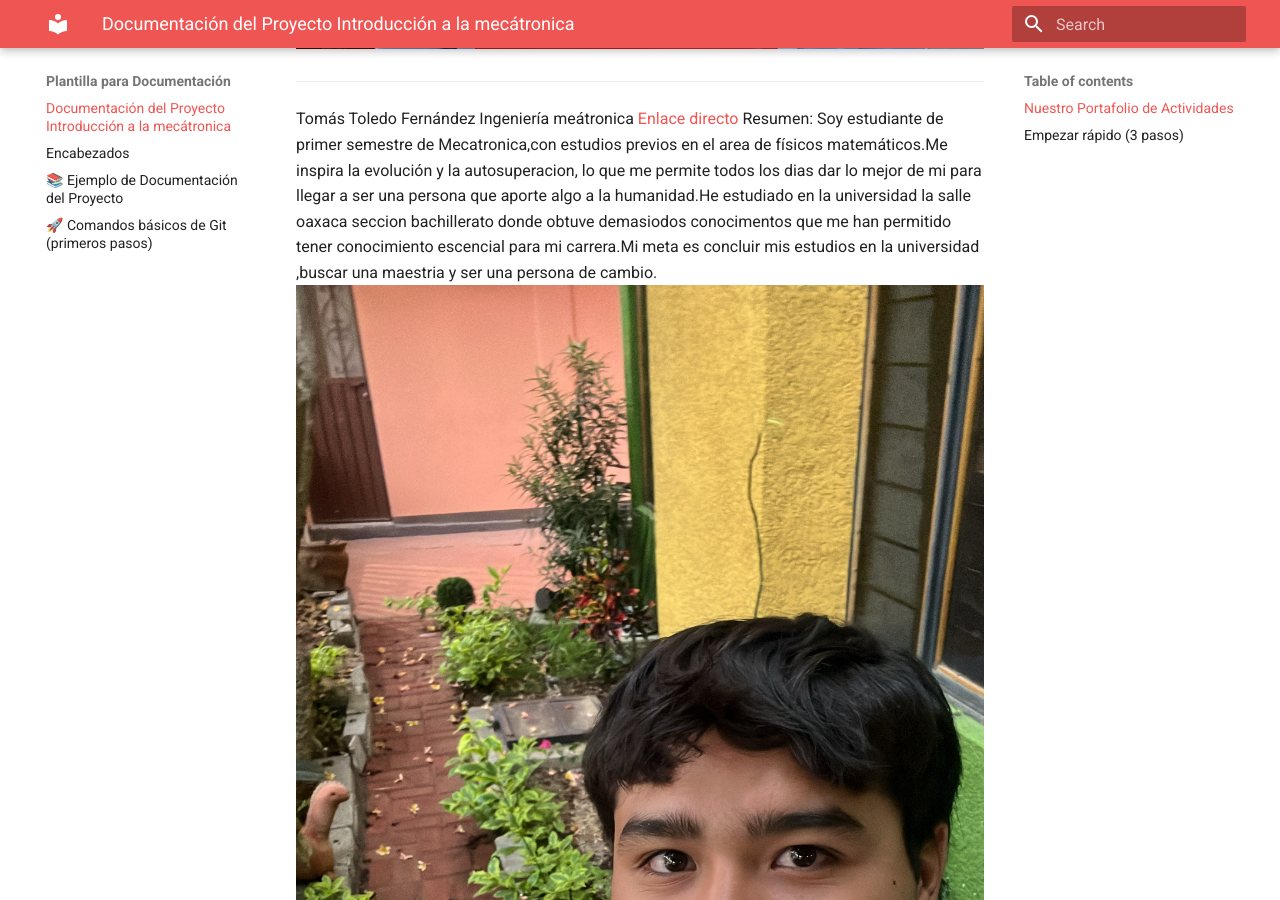
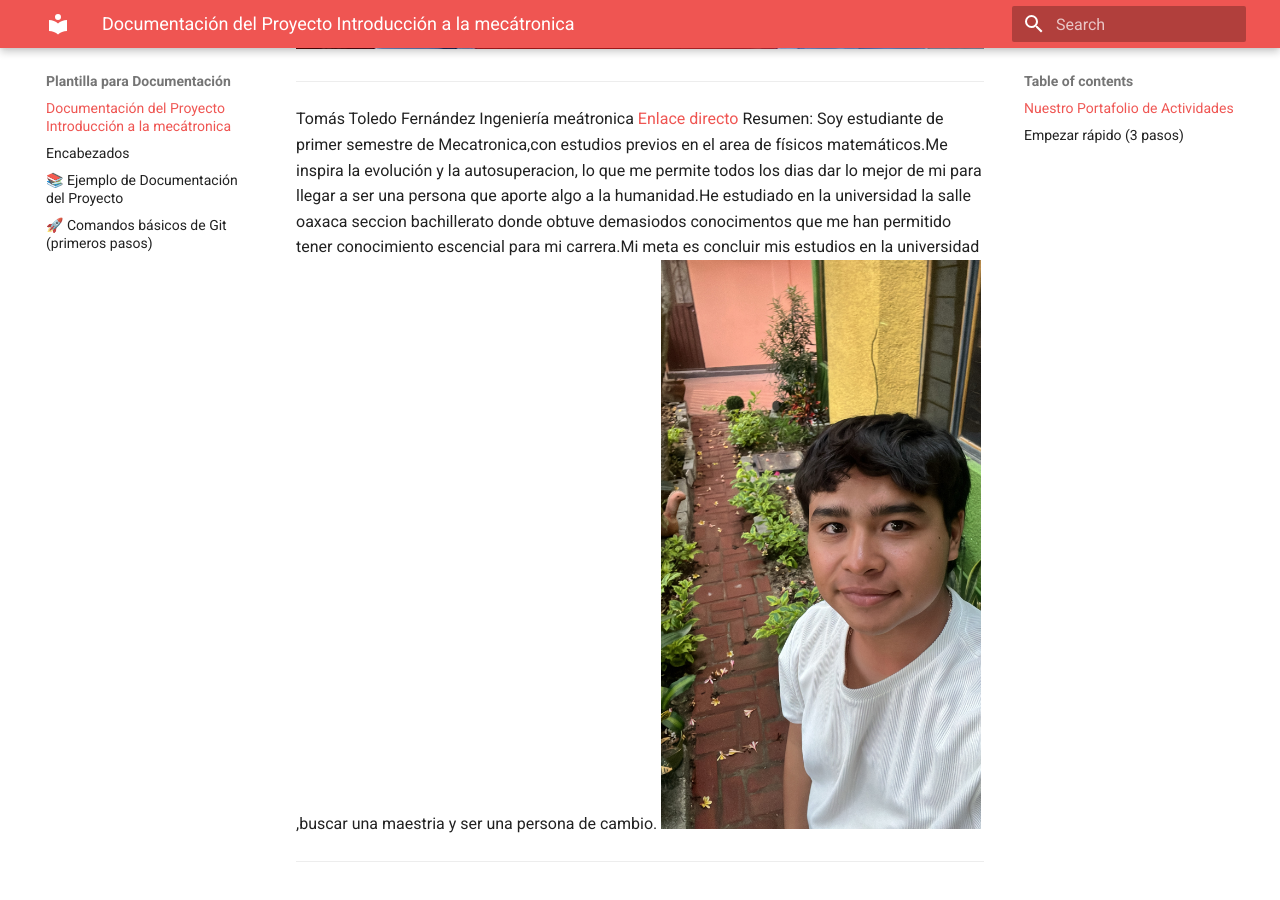
Before and after one commit to Karennadg/PortafolioIbero, an MkDocs documentation site: the page built from docs/index.md, in a window 1280 px wide and 900 px high, scrolled down 1457 px. Built offline with MkDocs 1.6.1 and Material for MkDocs 9.7.7, drawn with Linux system fonts in a browser that asks for light colours.

Commit message:
copiatom

```diff
--- a/docs/index.md
+++ b/docs/index.md
@@ -19,7 +19,7 @@ Ingeniería meátronica
 [Enlace directo](202945@iberopuebla.mx)
 Resumen:
 Soy estudiante de primer semestre de Mecatronica,con estudios previos en el area de físicos matemáticos.Me inspira la evolución y la autosuperacion, lo que me permite todos los dias dar lo mejor de mi para llegar a ser una persona que aporte algo a la humanidad.He estudiado en la universidad la salle oaxaca seccion bachillerato donde obtuve demasiodos conocimentos que me han permitido tener conocimiento escencial para mi carrera.Mi meta es concluir mis estudios en la universidad ,buscar una maestria y ser una persona de cambio.
-![Diagrama del sistema](recursos/imgs/foto tom.jpg)
+<img src="recursos/imgs/foto tom.jpg" alt="Diagrama del sistema" width="320">
 
 ---
 
```
